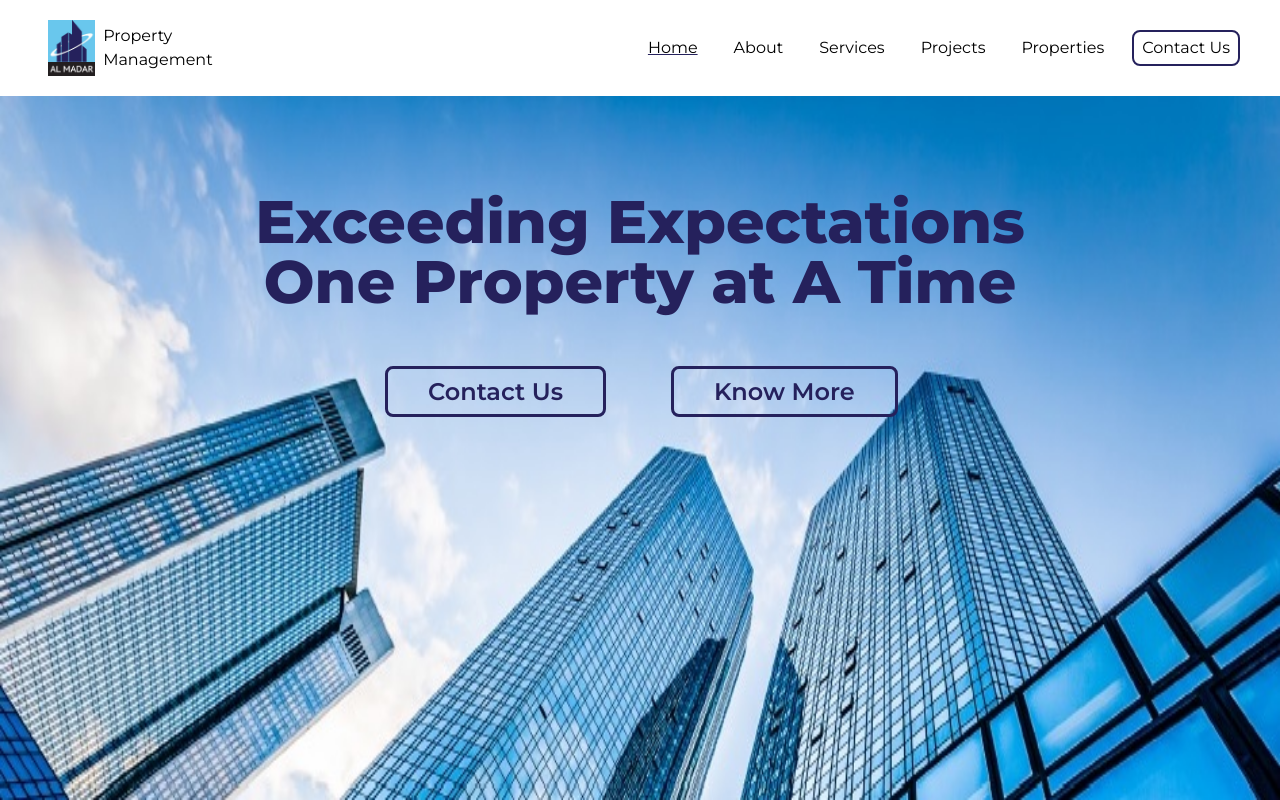
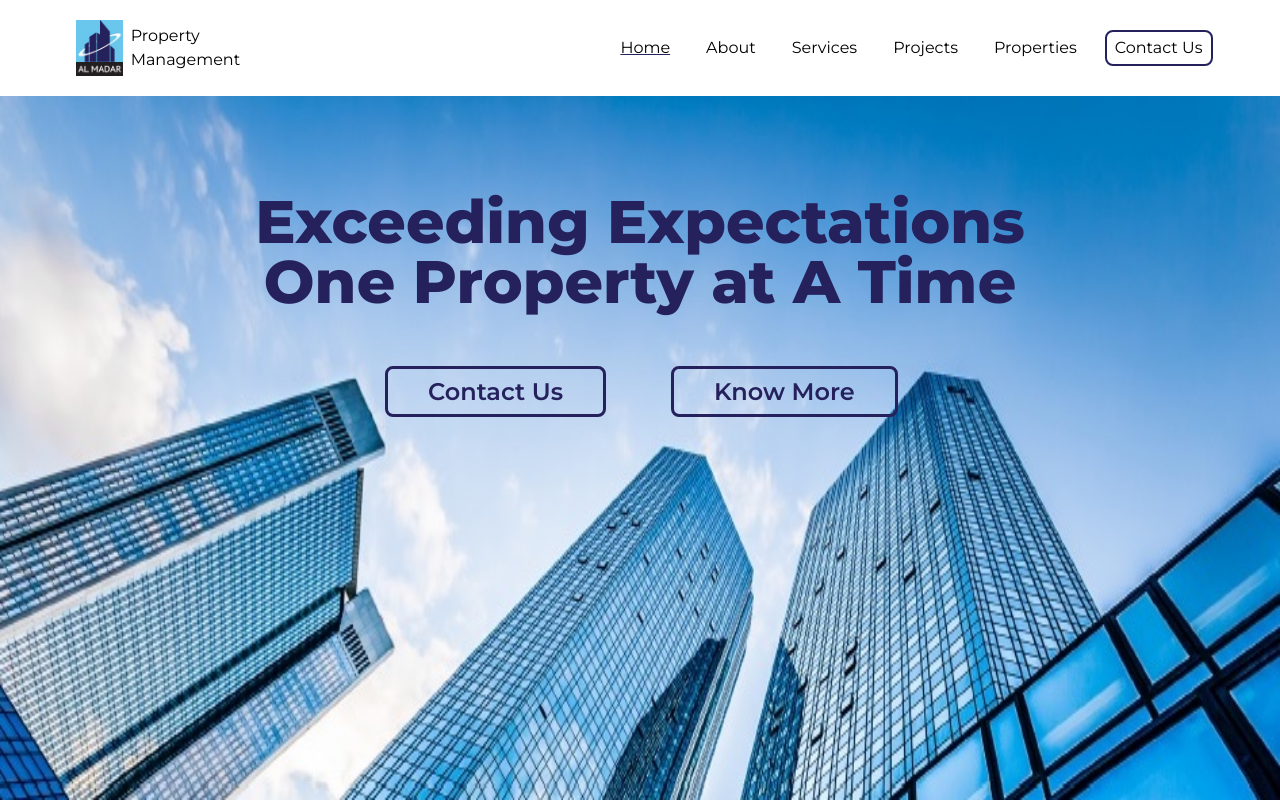
Before and after one commit to Sameekshaa999/AL-Madar-, a React (Create React App) app: page / in a window 1280 px wide. Shown: the top 800 px of the page. Built offline with nearby package versions, Linux system fonts and the light colour scheme.

Commit message:
added max-width of 1225 px

```diff
--- a/src/components/Navbar.jsx
+++ b/src/components/Navbar.jsx
@@ -10,7 +10,7 @@ const Navbar = () => {
 
   return (
     <nav className="bg-white font-montserrat h-18 w-screen fixed z-50">
-      <div className="justify-around px-2 lg:px-10">
+      <div className="justify-around px-2 lg:px-10 mx-auto max-w-[1225px]">
         <div className="flex justify-between">
           <div className="flex space-x-7">
             <div>
```
